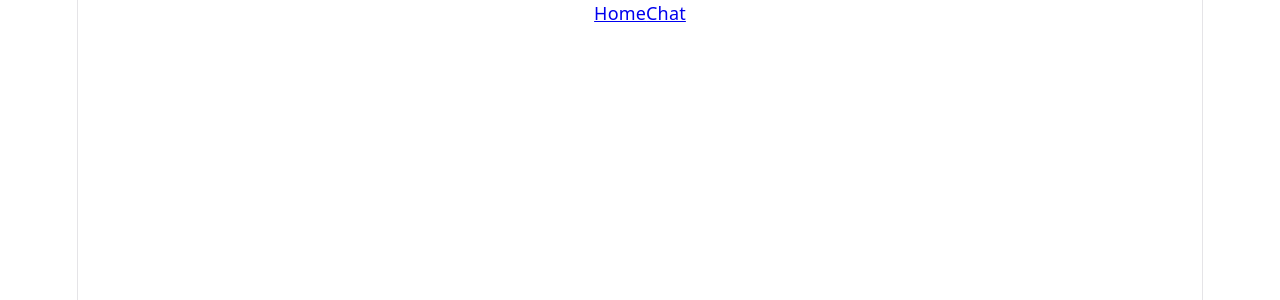
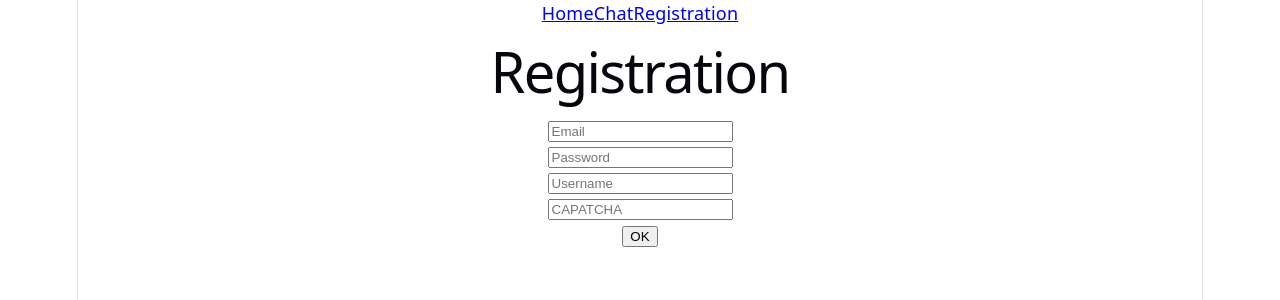
Before and after one commit to ApexNorth/GreekMythoBot, a React app in the folder frontend/: page /registration in a window 1280 px wide. Before the commit this address had no page. Shown: the top 300 px of the page. Built offline with nearby package versions, Linux system fonts and the light colour scheme; the HTML template or start-up script is replaced by a standard one.

Commit message:
Registration functionality that has placeholders until the database is complete.

```diff
--- a/frontend/src/App.jsx
+++ b/frontend/src/App.jsx
@@ -1,6 +1,7 @@
 import {BrowserRouter, Routes, Route, Link} from 'react-router-dom';
 import Home from './routes/Home.jsx';
 import Chat from './routes/Chat.jsx';
+import Registration from './routes/Registration.jsx';
 import './App.css';
 
 function App() {
@@ -9,10 +10,12 @@ function App() {
       <nav>
         <Link to="/">Home</Link>
         <Link to="/chat">Chat</Link>
+        <Link to="/registration">Registration</Link>
       </nav>
       <Routes>
         <Route path="/" element={<Home />} />
         <Route path="/chat" element={<Chat />} />
+        <Route path="/registration" element={<Registration />} />
       </Routes>
     </BrowserRouter>
   );
--- /dev/null
+++ b/frontend/src/components/SingleInput.jsx
@@ -0,0 +1,18 @@
+import {useState} from 'react';
+
+function SingleInput({placeholder, value, onChange}){
+
+  return (
+  <div>
+    <input
+      id="user-input"
+      type="text"
+      value={value}
+      onChange={onChange}
+      placeholder={placeholder}
+    />
+    </div>
+  )
+}
+
+export default SingleInput;
--- /dev/null
+++ b/frontend/src/routes/Registration.jsx
@@ -0,0 +1,71 @@
+import {useState} from 'react'
+import SingleInput from './../components/SingleInput.jsx';
+
+
+
+const charsToCheck = [".", ",", ";", ":", "!", "?"];
+const tempCap = '2s1';
+
+function checkEmail(value){
+  let slicedEmail = value.split('@')[1];
+  if (value.charAt(0) === '.') {return false;}
+  if (!value.includes('@') || value.includes('@') > 1) {return false;}
+  if (slicedEmail.length < 2) {return false;}
+
+  //TODO check if email exists in DB.
+  return true;
+}
+
+function checkPassword(value){
+  if (!charsToCheck.some(char => value.includes(char))) {return false;}
+  if (value == value.toLowerCase()) {return false}
+  if (value == value.toUpperCase()) {return false;}
+
+  return true;
+}
+
+function checkUsername(value){
+  if (charsToCheck.some(char => value.includes(char))) {return false;}
+  // TODO Check if username is already in db.
+  return true;
+}
+
+function checkCapcha(value){
+  if (value === tempCap) {return true;}
+
+  return false;
+}
+
+function Registration(){
+  const [email, setEmail] = useState('');
+  const [password, setPassword] = useState('');
+  const [user, setUser] = useState('');
+  const [cap, setCap] = useState('');
+
+  const handleOK = () => {
+    console.log(checkPassword(password));
+    if (checkEmail(email) && checkPassword(password) && checkUsername(user)){
+      if (checkCapcha()){
+        alert("Continue to Travel Screen");
+        //Insert all data into the db.
+      } else {
+        alert("CAPATCHA is incorrect");
+      }
+    } else {
+      alert("Please check email and username");
+    }
+  }
+
+  return(
+    <div>
+    <h1>Registration</h1>
+    <SingleInput placeholder="Email" value={email} onChange={(e) => setEmail(e.target.value)}/>
+    <SingleInput placeholder="Password" value={password} onChange={(e) => setPassword(e.target.value)}/>
+    <SingleInput placeholder="Username" value={user} onChange={(e) => setUser(e.target.value)}/>
+    <SingleInput placeholder="CAPATCHA" value={cap} onChange={(e) => setCap(e.target.value)}/>
+    <button onClick={handleOK}>OK</button>
+  </div>
+  )
+}
+
+export default Registration
```
